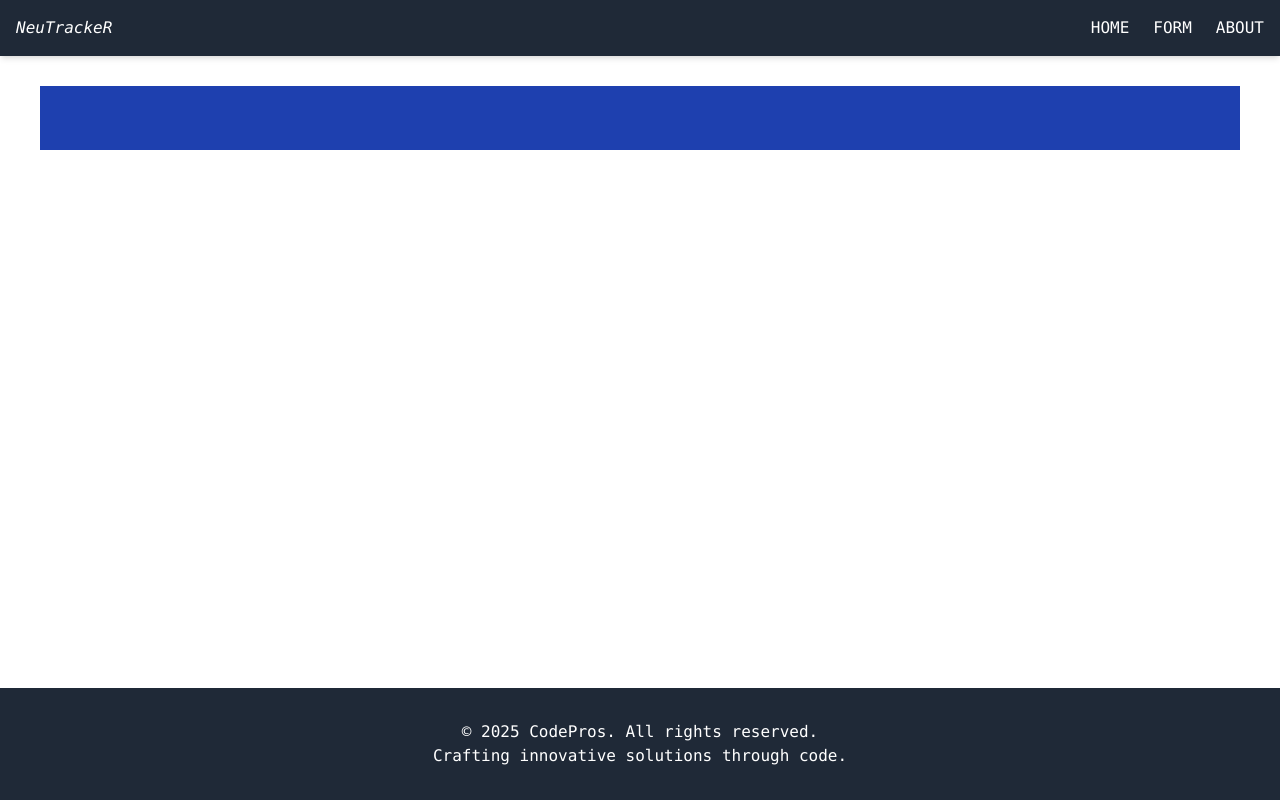
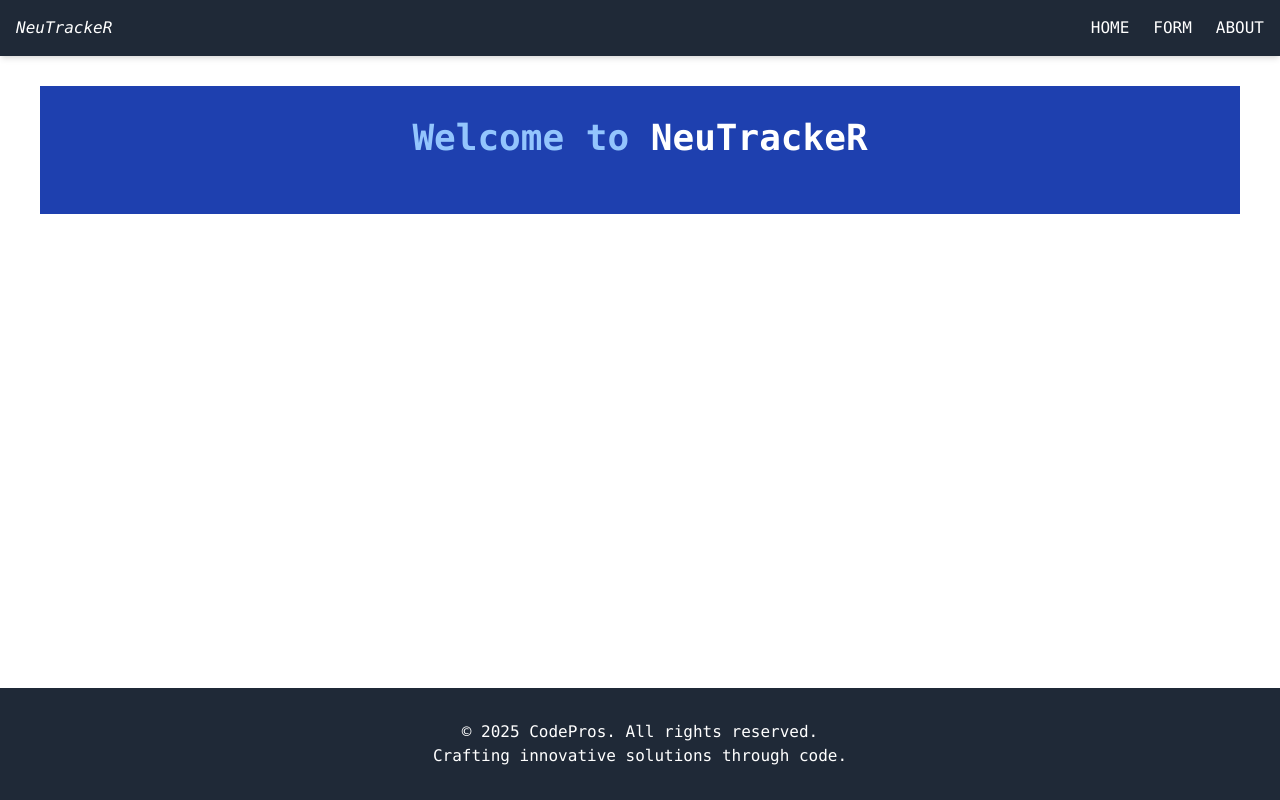
Before and after one commit to daganeabdul/Nutrition-meter-application, a React (Create React App) app: page / in a window 1280 px wide. Built offline with nearby package versions, Linux system fonts and the light colour scheme; data requests are answered from the project's data file.

Commit message:
Adds head tag and style

```diff
--- a/src/Pages/Home.js
+++ b/src/Pages/Home.js
@@ -1,7 +1,9 @@
 export default function Home() {
     return (
         <div className="text-center">
-
+           <h1 className="text-4xl font-bold mb-6 text-blue-300">
+            Welcome to <span className="text-white">NeuTrackeR</span>
+           </h1>
         </div>
     );
 }
```
